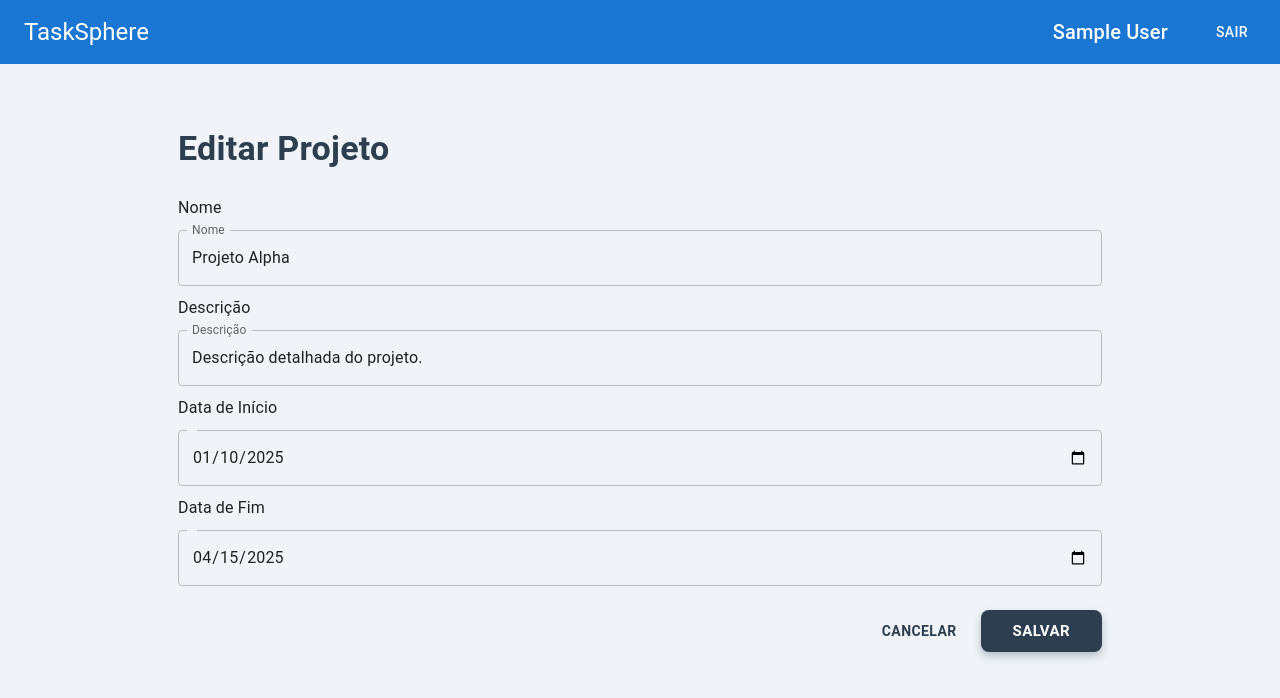
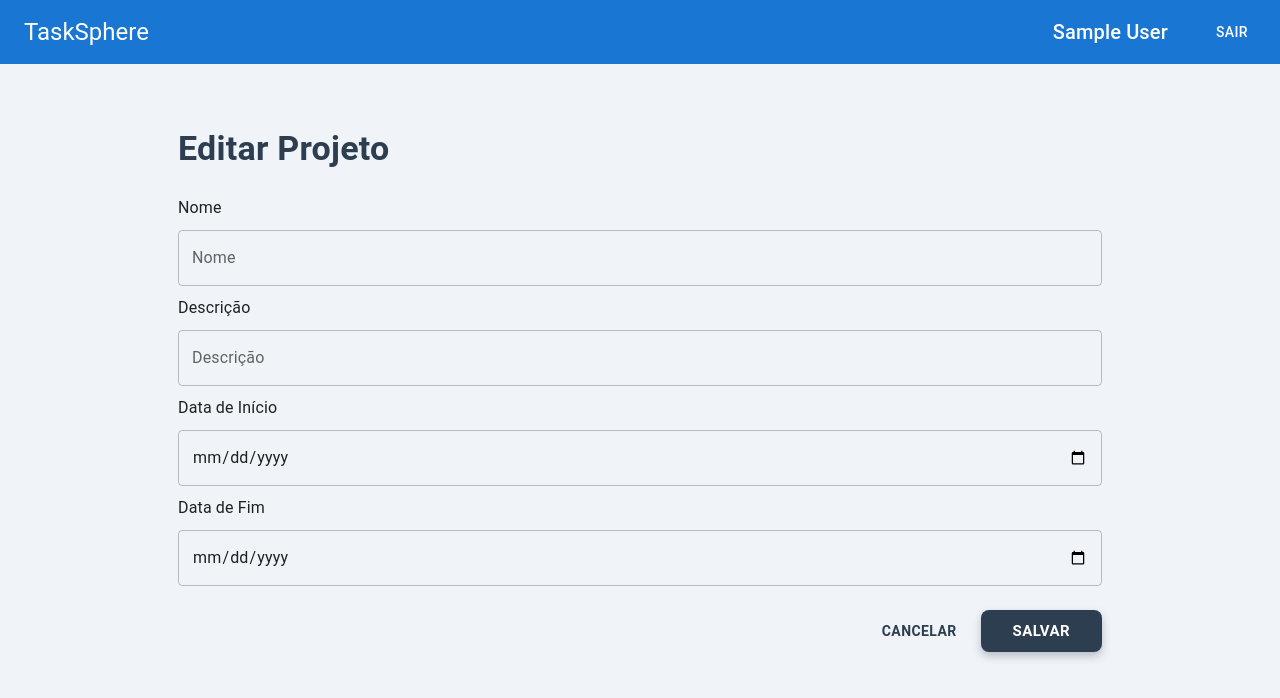
Before and after one commit to thedouglasaraujo/tasksphere, a React (Create React App) app in the folder frontend/: page /projects/1/edit in a window 1280 px wide. Shown: the top 698 px of the page. Built offline with nearby package versions, Linux system fonts and the light colour scheme; no server answers; sample sign-in values are in the browser's storage; some icons are missing.

Commit message:
feat(pages): adiciona requests no ProjectForm

```diff
--- a/frontend/src/pages/ProjectForm/index.js
+++ b/frontend/src/pages/ProjectForm/index.js
@@ -1,30 +1,22 @@
-import React, { useEffect } from 'react'
-import { useForm } from 'react-hook-form'
+import React, { useEffect } from 'react';
+import { useForm } from 'react-hook-form';
 import {
   Box,
   Container,
   Stack,
   Typography,
-} from '@mui/material'
-import { useNavigate, useParams } from 'react-router-dom'
-import InputField from '../../components/atoms/InputField'
-import PrimaryButton from '../../components/atoms/PrimaryButton'
-import TextButton from '../../components/atoms/TextButton'
-import styles from './styles'
-
-const mockProjects = {
-  1: {
-    name: 'Projeto Alpha',
-    description: 'Descrição detalhada do projeto.',
-    start_date: '2025-01-10',
-    end_date: '2025-04-15',
-  },
-}
+} from '@mui/material';
+import { useNavigate, useParams } from 'react-router-dom';
+import InputField from '../../components/atoms/InputField';
+import PrimaryButton from '../../components/atoms/PrimaryButton';
+import TextButton from '../../components/atoms/TextButton';
+import styles from './styles';
+import { getProjectById, updateProject, createProject } from '../../services/projectService';
 
 export default function ProjectForm() {
-  const { id } = useParams()
-  const navigate = useNavigate()
-  const isEdit = Boolean(id)
+  const { id } = useParams();
+  const navigate = useNavigate();
+  const isEdit = Boolean(id);
 
   const {
     register,
@@ -32,25 +24,36 @@ export default function ProjectForm() {
     setValue,
     formState: { errors },
     watch,
-  } = useForm()
+  } = useForm();
 
-  const startDate = watch('start_date')
+  const startDate = watch('start_date');
 
   useEffect(() => {
-    if (isEdit && mockProjects[id]) {
-      const project = mockProjects[id]
-      Object.entries(project).forEach(([key, value]) => setValue(key, value))
+    if (isEdit) {
+      const fetchProject = async () => {
+        try {
+          const project = await getProjectById(id);
+          Object.entries(project).forEach(([key, value]) => setValue(key, value));
+        } catch (err) {
+          console.log('Erro ao carregar o projeto:', err);
+        }
+      };
+      fetchProject();
     }
-  }, [id, isEdit, setValue])
+  }, [id, isEdit, setValue]);
 
-  const onSubmit = (data) => {
-    if (isEdit) {
-      console.log('Atualizar projeto:', data)
-    } else {
-      console.log('Criar novo projeto:', data)
+  const onSubmit = async (data) => {
+    try {
+      if (isEdit) {
+        await updateProject(id, data);
+      } else {
+        await createProject(data);
+      }
+      navigate('/dashboard');
+    } catch (err) {
+      console.log('Erro ao salvar o projeto:', err);
     }
-    navigate('/projects')
-  }
+  };
 
   return (
     <Container maxWidth={false} sx={styles.containerBox}>
@@ -108,5 +111,5 @@ export default function ProjectForm() {
         </Box>
       </Box>
     </Container>
-  )
+  );
 }
```
